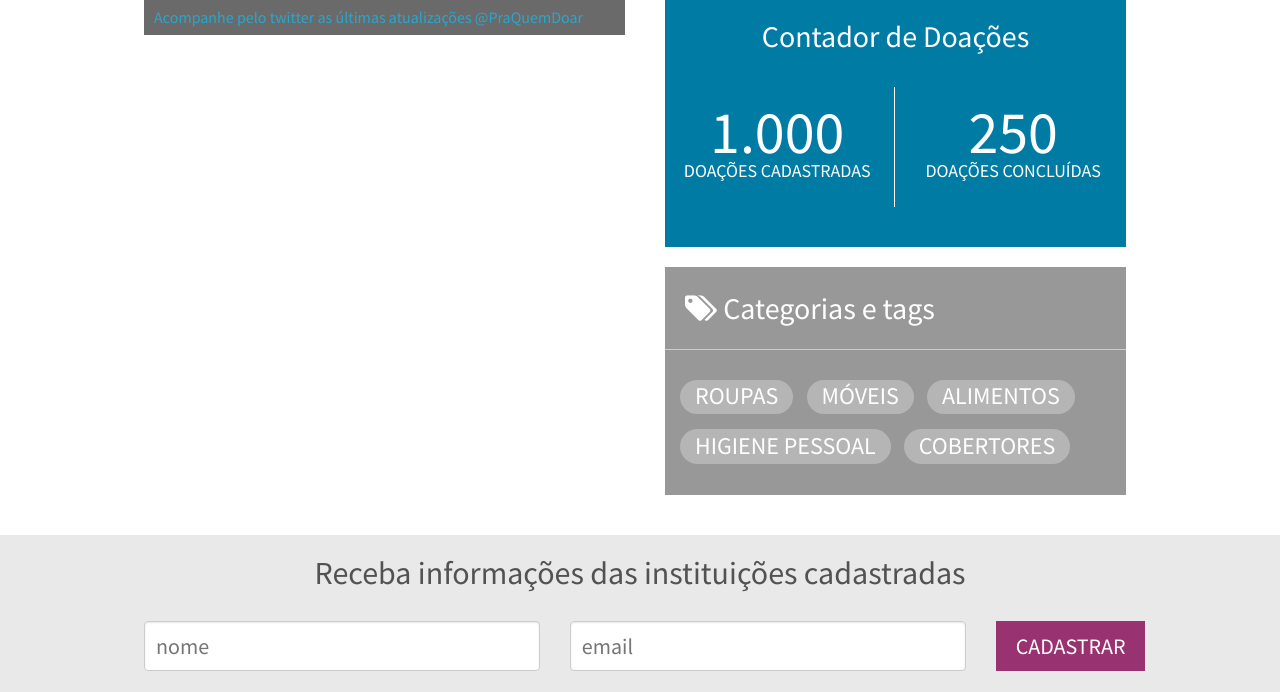
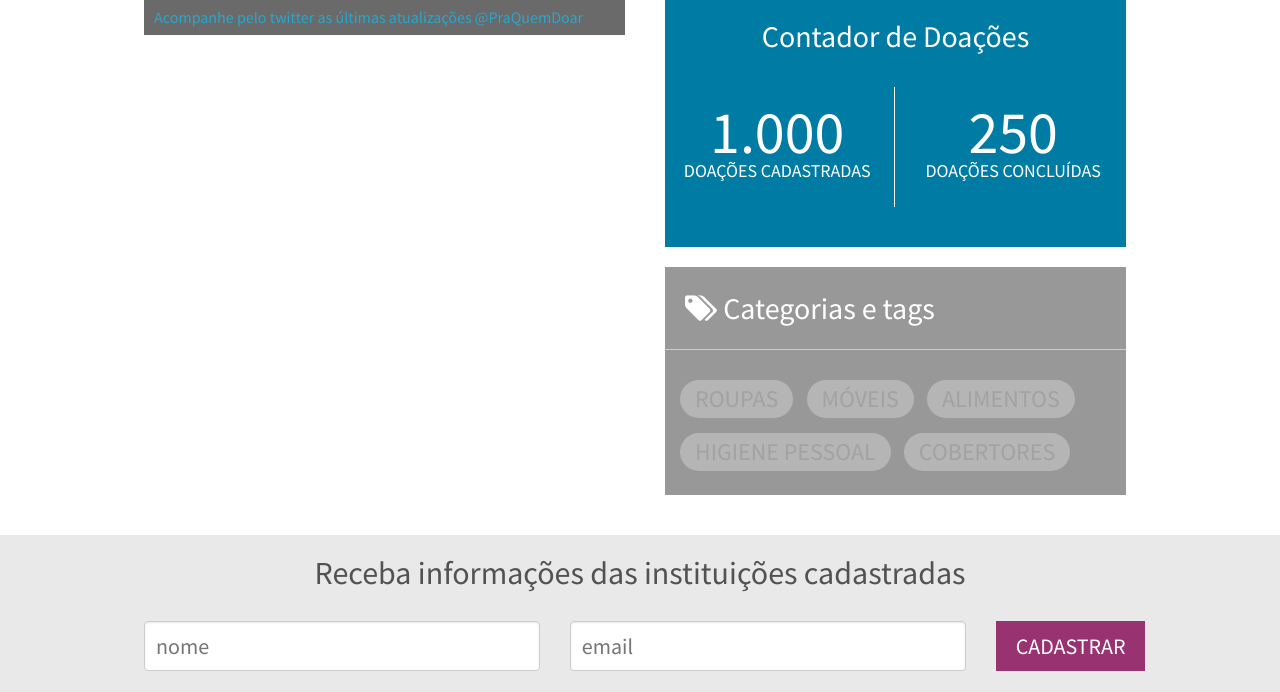
Before and after one commit to CodingForChange/praquemdoar, a Flask app: page / in a window 1280 px wide. Shown: the part 442-1134 px from the top of the page. Run offline with Flask 2, Linux system fonts and the light colour scheme; parts of the project's set-up code (start-up, migrations or seed data) failed here and were passed over; some libraries are stand-ins or nearby versions.

Commit message:
Ajuste label

```diff
--- a/app/static/css/style.css
+++ b/app/static/css/style.css
@@ -413,8 +413,7 @@ footer{
 	border-bottom: 1px solid #E8E8E8;
 }
 
-.item-doacao .label {
-
+.label {
 	color: #A2A2A2;
 	font-weight: normal;
 	padding: 7px 15px;
```
